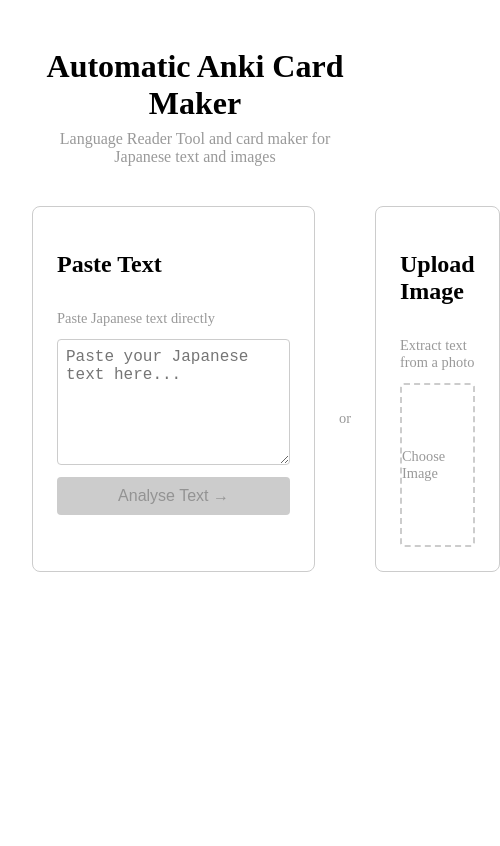
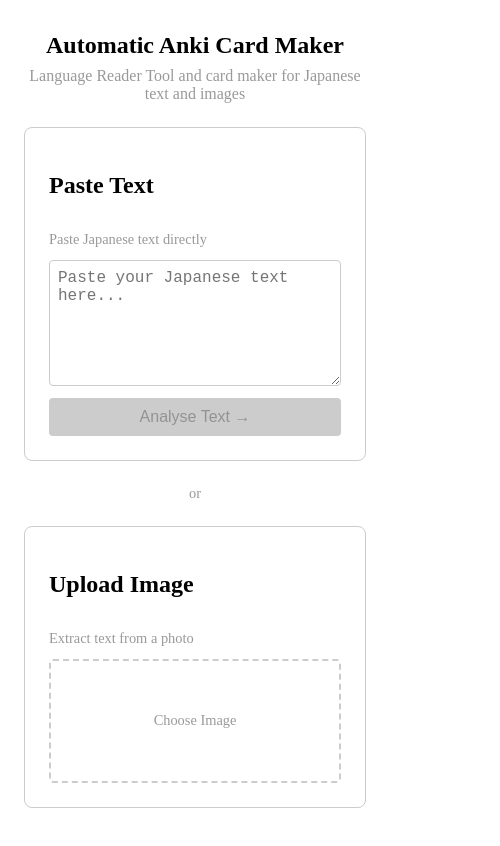
Before and after one commit to Willhargrave/card-snap, a Vue app: page / in a window 390 px wide. Shown: the top 846 px of the page, 500 px wide, since content can reach past the window. Built offline with nearby package versions, Linux system fonts and the light colour scheme; the HTML template or start-up script is replaced by a standard one.

Commit message:
updated UI for mobile

```diff
--- a/src/App.vue
+++ b/src/App.vue
@@ -77,4 +77,16 @@
   width: 100%;
   max-width: 900px;
 }
+
+@media (max-width: 768px) {
+  .app {
+    padding: 24px 16px;
+  }
+  .header {
+    margin-bottom: 24px;
+  }
+  .header h1 {
+    font-size: 1.5rem;
+  }
+}
 </style>
--- a/src/components/TextInput.vue
+++ b/src/components/TextInput.vue
@@ -118,4 +118,17 @@
   border-color: #ffd700;
   color: #333;
 }
+  @media (max-width: 768px) {
+  .options-wrapper {
+    flex-direction: column;
+  }
+  .divider {
+    padding-top: 0;
+    justify-content: center;
+  }
+  .upload-label {
+    min-height: 120px;
+  }
+}
+
 </style>
```
